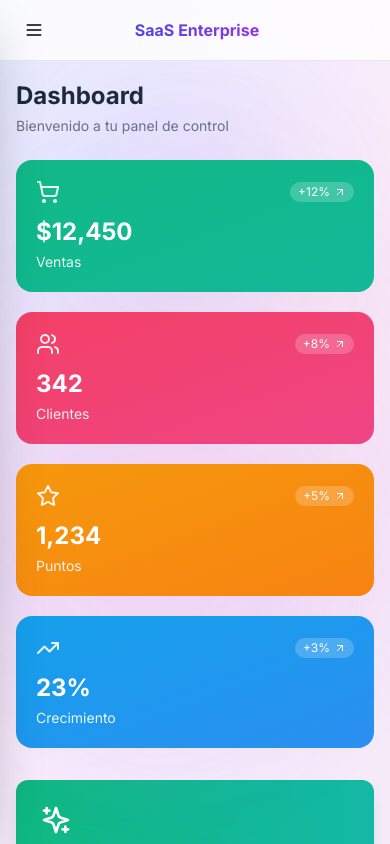
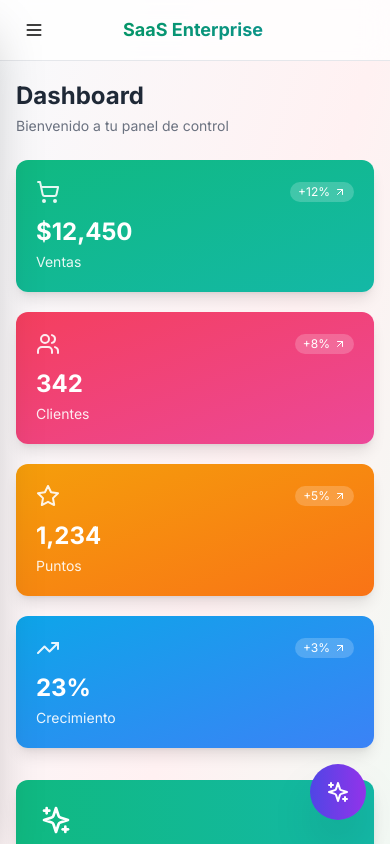
Before and after one commit to olivertborges/multi-tenant-saas, a Next.js app: page /dashboard in a window 390 px wide. Shown: the top 844 px of the page. Built offline with nearby package versions, Linux system fonts and the light colour scheme; sample sign-in values are in the browser's storage.

Commit message:
feat: restore original premium design with responsive fixes

```diff
--- a/app/(dashboard)/layout.tsx
+++ b/app/(dashboard)/layout.tsx
@@ -1,5 +1,5 @@
 'use client'
-import { useEffect, useState } from 'react'
+import { useEffect, useState, useRef } from 'react'
 import { useRouter, usePathname } from 'next/navigation'
 import Link from 'next/link'
 import {
@@ -16,13 +16,14 @@ import {
   Crown,
   UserCircle,
   Menu,
-  X,
-  ChevronLeft
+  X
 } from 'lucide-react'
+import AIAssistant from '@/components/ai/AIAssistant'
 
 export default function DashboardLayout({ children }: { children: React.ReactNode }) {
   const [user, setUser] = useState<any>(null)
   const [sidebarOpen, setSidebarOpen] = useState(false)
+  const sidebarRef = useRef<HTMLDivElement>(null)
   const router = useRouter()
   const pathname = usePathname()
 
@@ -36,119 +37,108 @@ export default function DashboardLayout({ children }: { children: React.ReactNod
     }
   }, [router])
 
+  useEffect(() => {
+    const handleClickOutside = (event: MouseEvent) => {
+      if (sidebarOpen && sidebarRef.current && !sidebarRef.current.contains(event.target as Node)) {
+        setSidebarOpen(false)
+      }
+    }
+    document.addEventListener('mousedown', handleClickOutside)
+    return () => document.removeEventListener('mousedown', handleClickOutside)
+  }, [sidebarOpen])
+
   const handleLogout = () => {
     localStorage.removeItem('token')
     localStorage.removeItem('user')
     router.push('/login')
   }
 
-  if (!user) {
-    return (
-      <div className="flex items-center justify-center h-screen">
-        <div className="animate-spin rounded-full h-8 w-8 border-b-2 border-indigo-500"></div>
-      </div>
-    )
-  }
+  if (!user) return <div className="flex justify-center items-center h-screen">Cargando...</div>
 
   const menuItems = [
-    { href: '/dashboard', icon: LayoutDashboard, label: 'Dashboard', color: 'from-indigo-500 to-purple-500' },
-    { href: '/products', icon: Package, label: 'Productos', color: 'from-emerald-500 to-teal-500' },
-    { href: '/cart', icon: ShoppingCart, label: 'Carrito', color: 'from-blue-500 to-cyan-500' },
-    { href: '/agendas', icon: Calendar, label: 'Reservas', color: 'from-orange-500 to-red-500' },
-    { href: '/purchases', icon: FileText, label: 'Mis Compras', color: 'from-green-500 to-emerald-500' },
-    { href: '/points', icon: Star, label: 'Mis Puntos', color: 'from-yellow-500 to-amber-500' },
-    { href: '/services', icon: Sparkles, label: 'Servicios', color: 'from-purple-500 to-pink-500' },
-    { href: '/users', icon: Users, label: 'Usuarios', color: 'from-cyan-500 to-blue-500' },
-    { href: '/reports', icon: TrendingUp, label: 'Reportes', color: 'from-rose-500 to-pink-500' },
+    { href: '/dashboard', icon: LayoutDashboard, label: 'Dashboard', color: 'text-emerald-600' },
+    { href: '/products', icon: Package, label: 'Productos', color: 'text-rose-500' },
+    { href: '/cart', icon: ShoppingCart, label: 'Carrito', color: 'text-amber-500' },
+    { href: '/agendas', icon: Calendar, label: 'Reservas', color: 'text-sky-500' },
+    { href: '/purchases', icon: FileText, label: 'Mis Compras', color: 'text-emerald-600' },
+    { href: '/points', icon: Star, label: 'Mis Puntos', color: 'text-amber-500' },
+    { href: '/services', icon: Sparkles, label: 'Servicios', color: 'text-rose-500' },
+    { href: '/users', icon: Users, label: 'Usuarios', color: 'text-sky-500' },
+    { href: '/reports', icon: TrendingUp, label: 'Reportes', color: 'text-emerald-600' },
+    { href: '/plans', icon: Crown, label: 'Planes', color: 'text-amber-500' },
   ]
 
   if (user.role === 'ADMIN') {
-    menuItems.push({ href: '/admin', icon: Crown, label: 'Admin', color: 'from-red-500 to-rose-500' })
+    menuItems.push({ href: '/admin', icon: Crown, label: 'Admin', color: 'text-rose-500' })
   }
-  menuItems.push({ href: '/profile', icon: UserCircle, label: 'Mi Perfil', color: 'from-gray-500 to-gray-600' })
+  menuItems.push({ href: '/profile', icon: UserCircle, label: 'Mi Perfil', color: 'text-sky-500' })
 
   return (
-    <div className="relative min-h-screen">
-      {/* Fondo animado */}
-      <div className="animated-bg"></div>
-
-      {/* Partículas decorativas */}
-      <div className="fixed inset-0 pointer-events-none overflow-hidden">
-        <div className="absolute top-20 left-10 w-72 h-72 bg-indigo-500/10 rounded-full blur-3xl animate-pulse" />
-        <div className="absolute bottom-20 right-10 w-96 h-96 bg-purple-500/10 rounded-full blur-3xl animate-pulse delay-1000" />
-        <div className="absolute top-1/2 left-1/2 -translate-x-1/2 -translate-y-1/2 w-[500px] h-[500px] bg-pink-500/5 rounded-full blur-3xl" />
+    <div className="min-h-screen bg-gradient-to-br from-slate-50 via-rose-50 to-emerald-50">
+      {/* Mobile header */}
+      <div className="lg:hidden fixed top-0 left-0 right-0 z-40 bg-white/80 dark:bg-gray-900/80 backdrop-blur-md border-b border-gray-200 dark:border-gray-800 px-4 py-3 flex items-center justify-between">
+        <button onClick={() => setSidebarOpen(!sidebarOpen)} className="p-2 rounded-lg hover:bg-gray-100 dark:hover:bg-gray-800">
+          <Menu className="w-5 h-5" />
+        </button>
+        <h1 className="text-lg font-bold bg-gradient-to-r from-emerald-600 to-teal-600 bg-clip-text text-transparent">SaaS Enterprise</h1>
+        <div className="w-10"></div>
       </div>
 
-      {/* Mobile header */}
-      <div className="lg:hidden fixed top-0 left-0 right-0 z-50 bg-white/80 dark:bg-gray-900/80 backdrop-blur-md border-b border-gray-200 dark:border-gray-800 px-4 py-3 flex items-center justify-between animate-slide-left">
-        <button onClick={() => setSidebarOpen(true)} className="p-2 rounded-lg hover:bg-gray-100 dark:hover:bg-gray-800 transition-all">
-          <Menu className="w-5 h-5" />
-        </button>
-        <h1 className="font-bold text-transparent bg-clip-text bg-gradient-to-r from-indigo-600 to-purple-600">SaaS Enterprise</h1>
-        <div className="w-8"></div>
-      </div>
+      {sidebarOpen && (
+        <div className="lg:hidden fixed inset-0 bg-black/30 z-40" onClick={() => setSidebarOpen(false)} />
+      )}
 
       {/* Sidebar */}
-      <aside className={`
-        fixed top-0 left-0 bottom-0 w-72 bg-white/95 dark:bg-gray-900/95 backdrop-blur-xl shadow-2xl z-50
-        transition-all duration-500 ease-out
-        lg:translate-x-0 lg:static lg:shadow-none
-        ${sidebarOpen ? 'translate-x-0' : '-translate-x-full'}
-      `}>
+      <aside
+        ref={sidebarRef}
+        className={`fixed top-0 left-0 bottom-0 w-72 bg-white/95 dark:bg-gray-900/95 backdrop-blur-xl shadow-2xl z-50 transition-transform duration-300 lg:translate-x-0 ${
+          sidebarOpen ? 'translate-x-0' : '-translate-x-full'
+        }`}
+      >
         <div className="flex flex-col h-full">
-          <div className="p-5 border-b border-gray-200 dark:border-gray-800 flex items-center justify-between animate-fade-scale">
+          <div className="p-5 border-b border-gray-200 dark:border-gray-800 flex items-center justify-between">
             <div className="flex items-center gap-2">
-              <div className="w-9 h-9 rounded-xl bg-gradient-to-r from-indigo-500 to-purple-500 flex items-center justify-center text-white font-bold animate-pulse-glow">S</div>
-              <span className="font-bold text-transparent bg-clip-text bg-gradient-to-r from-indigo-600 to-purple-600">SaaS Enterprise</span>
+              <div className="w-9 h-9 rounded-xl bg-gradient-to-br from-emerald-500 to-teal-500 flex items-center justify-center text-white font-bold">S</div>
+              <span className="font-bold bg-gradient-to-r from-emerald-600 to-teal-600 bg-clip-text text-transparent">SaaS Enterprise</span>
             </div>
-            <button onClick={() => setSidebarOpen(false)} className="lg:hidden p-1 rounded-lg hover:bg-gray-100 dark:hover:bg-gray-800 transition-all">
-              <ChevronLeft className="w-5 h-5" />
+            <button onClick={() => setSidebarOpen(false)} className="lg:hidden p-1 rounded-lg hover:bg-gray-100 dark:hover:bg-gray-800">
+              <X className="w-5 h-5 text-gray-500" />
             </button>
           </div>
 
           <nav className="flex-1 overflow-y-auto p-3 space-y-1">
-            {menuItems.map((item, idx) => {
+            {menuItems.map((item) => {
               const isActive = pathname === item.href
               return (
                 <Link
                   key={item.href}
                   href={item.href}
                   onClick={() => setSidebarOpen(false)}
-                  className={`
-                    flex items-center gap-3 px-3 py-2.5 rounded-xl transition-all duration-300
-                    ${isActive
-                      ? `bg-gradient-to-r ${item.color} text-white shadow-lg scale-[1.02]`
-                      : 'text-gray-700 dark:text-gray-300 hover:bg-gradient-to-r hover:from-gray-100 hover:to-gray-100 dark:hover:from-gray-800 dark:hover:to-gray-800 hover:scale-[1.02]'
-                    }
-                  `}
-                  style={{ animationDelay: `${idx * 0.03}s` }}
+                  className={`flex items-center gap-3 px-3 py-2.5 rounded-xl transition-all duration-200 ${
+                    isActive
+                      ? `bg-white/50 ${item.color} font-medium shadow-sm`
+                      : 'text-gray-700 dark:text-gray-300 hover:bg-white/30'
+                  }`}
                 >
-                  <item.icon className={`w-5 h-5 transition-transform group-hover:scale-110 ${isActive ? 'animate-pulse-glow' : ''}`} />
-                  <span className="text-sm font-medium">{item.label}</span>
-                  {isActive && (
-                    <div className="ml-auto w-1 h-6 bg-white/50 rounded-full animate-pulse" />
-                  )}
+                  <item.icon className="w-5 h-5" />
+                  <span className="text-sm">{item.label}</span>
                 </Link>
               )
             })}
           </nav>
 
-          <div className="p-4 border-t border-gray-200 dark:border-gray-800 animate-fade-up">
+          <div className="p-4 border-t border-gray-200 dark:border-gray-800 bg-white/30 dark:bg-gray-900/30 backdrop-blur-sm">
             <div className="flex items-center gap-3 mb-3">
-              <div className="w-10 h-10 rounded-full bg-gradient-to-r from-indigo-500 to-purple-500 flex items-center justify-center text-white font-semibold animate-pulse-glow">
+              <div className="w-10 h-10 rounded-full bg-gradient-to-br from-emerald-500 to-teal-500 flex items-center justify-center text-white font-semibold">
                 {user.name?.charAt(0).toUpperCase()}
               </div>
               <div className="flex-1 min-w-0">
-                <p className="text-sm font-semibold text-gray-900 dark:text-white truncate">{user.name}</p>
-                <p className="text-xs text-gray-500">{user.role}</p>
+                <p className="text-sm font-semibold text-gray-800 dark:text-white truncate">{user.name}</p>
+                <p className="text-xs text-emerald-600 dark:text-emerald-400">{user.role}</p>
               </div>
             </div>
-            <button
-              onClick={handleLogout}
-              className="w-full flex items-center justify-center gap-2 px-3 py-2 bg-gradient-to-r from-red-500 to-rose-500 hover:from-red-600 hover:to-rose-600 text-white rounded-xl text-sm transition-all duration-300 hover:scale-[1.02]"
-            >
-              <LogOut className="w-4 h-4" />
-              <span>Cerrar Sesión</span>
+            <button onClick={handleLogout} className="w-full flex items-center justify-center gap-2 px-3 py-2 bg-gradient-to-r from-rose-500 to-pink-500 hover:from-rose-600 hover:to-pink-600 text-white rounded-xl text-sm transition-all">
+              <LogOut className="w-4 h-4" /> Cerrar Sesión
             </button>
           </div>
         </div>
@@ -162,6 +152,9 @@ export default function DashboardLayout({ children }: { children: React.ReactNod
           </div>
         </div>
       </main>
+
+      {/* AI Assistant */}
+      <AIAssistant />
     </div>
   )
 }
--- a/app/globals.css
+++ b/app/globals.css
@@ -4,151 +4,25 @@
 
 @layer base {
   body {
-    @apply bg-gradient-to-br from-indigo-50 via-purple-50 to-pink-50 dark:from-gray-950 dark:via-indigo-950 dark:to-purple-950;
-    background-attachment: fixed;
+    @apply bg-gradient-to-br from-slate-50 via-rose-50 to-emerald-50;
   }
 }
 
-@layer utilities {
-  /* Fondo animado con partículas */
-  .animated-bg {
-    position: fixed;
-    top: 0;
-    left: 0;
-    right: 0;
-    bottom: 0;
-    z-index: -1;
-    background: linear-gradient(125deg,
-      rgba(99, 102, 241, 0.05) 0%,
-      rgba(139, 92, 246, 0.05) 25%,
-      rgba(236, 72, 153, 0.05) 50%,
-      rgba(139, 92, 246, 0.05) 75%,
-      rgba(99, 102, 241, 0.05) 100%
-    );
-    animation: gradientShift 15s ease infinite;
-  }
-
-  /* Tarjeta con vidrio y animación */
+@layer components {
   .glass-card {
-    @apply bg-white/80 dark:bg-gray-900/80 backdrop-blur-xl rounded-2xl border border-white/20 dark:border-gray-800/50 shadow-xl;
-    transition: all 0.3s cubic-bezier(0.4, 0, 0.2, 1);
+    @apply bg-white/80 dark:bg-gray-900/80 backdrop-blur-sm rounded-2xl shadow-lg border border-white/50 transition-all duration-300;
   }
 
   .glass-card:hover {
-    @apply shadow-2xl scale-[1.02] border-white/40 dark:border-gray-700/70;
-    transform: translateY(-4px);
+    @apply shadow-xl bg-white/90 dark:bg-gray-900/90;
+    transform: translateY(-2px);
   }
 
-  /* Tarjeta de estadística animada */
   .stat-card {
-    @apply relative overflow-hidden rounded-2xl p-5 text-white transition-all duration-300 cursor-pointer;
-    background-size: 200% 200%;
-    animation: gradientFlow 3s ease infinite;
+    @apply rounded-xl p-5 text-white shadow-lg transition-all duration-300 hover:shadow-xl hover:-translate-y-1 cursor-pointer;
   }
 
-  .stat-card:hover {
-    transform: translateY(-8px) scale(1.02);
-    box-shadow: 0 20px 40px -12px rgba(0, 0, 0, 0.3);
+  .btn-primary {
+    @apply bg-gradient-to-r from-emerald-600 to-teal-600 text-white px-4 py-2 rounded-lg font-medium shadow-md hover:shadow-lg transition-all hover:scale-105 active:scale-95;
   }
-
-  .stat-card::after {
-    content: '';
-    position: absolute;
-    top: 0;
-    left: -100%;
-    width: 100%;
-    height: 100%;
-    background: linear-gradient(90deg, transparent, rgba(255,255,255,0.2), transparent);
-    transition: left 0.5s ease;
-  }
-
-  .stat-card:hover::after {
-    left: 100%;
-  }
-
-  /* Animaciones */
-  @keyframes gradientShift {
-    0%, 100% { background-position: 0% 50%; }
-    50% { background-position: 100% 50%; }
-  }
-
-  @keyframes gradientFlow {
-    0%, 100% { background-position: 0% 50%; }
-    50% { background-position: 100% 50%; }
-  }
-
-  @keyframes fadeInUp {
-    from {
-      opacity: 0;
-      transform: translateY(30px);
-    }
-    to {
-      opacity: 1;
-      transform: translateY(0);
-    }
-  }
-
-  @keyframes fadeInScale {
-    from {
-      opacity: 0;
-      transform: scale(0.95);
-    }
-    to {
-      opacity: 1;
-      transform: scale(1);
-    }
-  }
-
-  @keyframes slideInLeft {
-    from {
-      opacity: 0;
-      transform: translateX(-30px);
-    }
-    to {
-      opacity: 1;
-      transform: translateX(0);
-    }
-  }
-
-  @keyframes pulseGlow {
-    0%, 100% {
-      box-shadow: 0 0 0 0 rgba(99, 102, 241, 0.4);
-    }
-    50% {
-      box-shadow: 0 0 0 20px rgba(99, 102, 241, 0);
-    }
-  }
-
-  .animate-fade-up {
-    animation: fadeInUp 0.6s ease-out forwards;
-  }
-
-  .animate-fade-scale {
-    animation: fadeInScale 0.5s ease-out forwards;
-  }
-
-  .animate-slide-left {
-    animation: slideInLeft 0.5s ease-out forwards;
-  }
-
-  .animate-pulse-glow {
-    animation: pulseGlow 2s infinite;
-  }
-
-  .delay-100 { animation-delay: 0.1s; }
-  .delay-200 { animation-delay: 0.2s; }
-  .delay-300 { animation-delay: 0.3s; }
-  .delay-400 { animation-delay: 0.4s; }
-  .delay-500 { animation-delay: 0.5s; }
 }
-
-body {
-  margin: 0;
-  padding: 0;
-  box-sizing: border-box;
-}
-
-main {
-  width: 100%;
-  overflow-x: hidden;
-}
```
